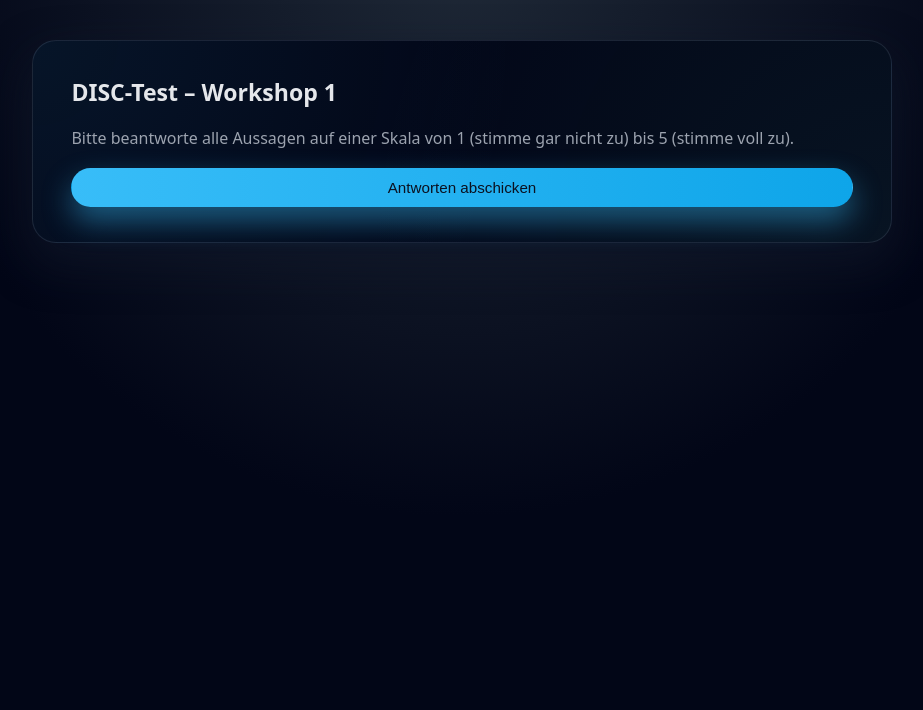
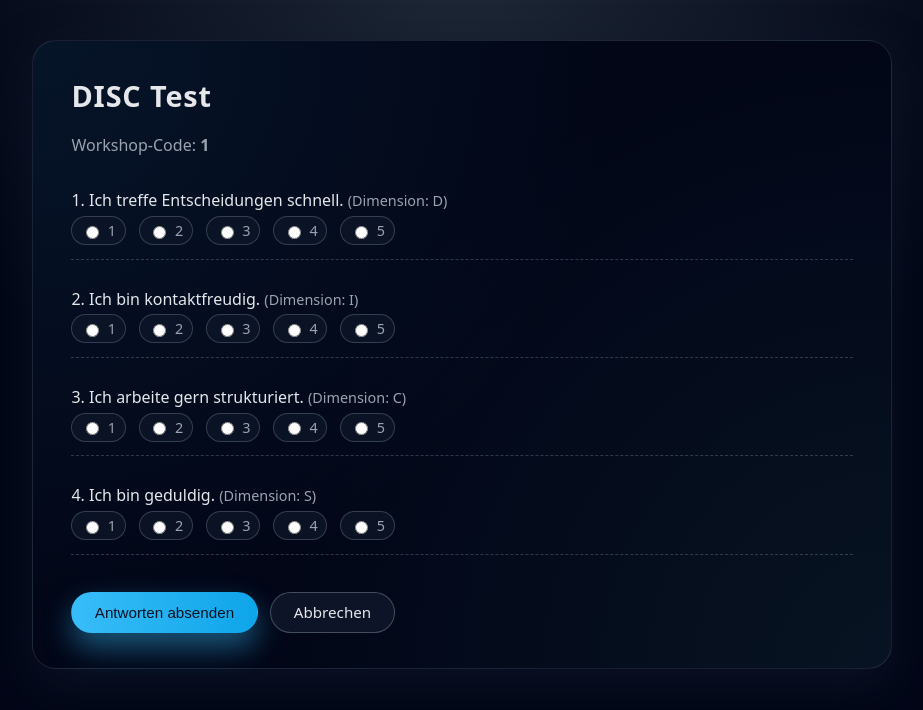
Before and after one commit to emresavas153/disc-personalitytest-app, a Flask app: page /workshops/1/test in a window 1280 px wide. Shown: the part 47-757 px from the top of the page, without its empty margins (178-1101 px from the left). Run offline with Flask 3, Linux system fonts and the light colour scheme.

Commit message:
Add dummy questions to test page and improve layout for better user experience

```diff
--- a/app.py
+++ b/app.py
@@ -63,8 +63,7 @@
 def test_get(code):
     # Später: Fragen laden
     # Jetzt: Platzhalter-Testseite
-    return render_template("test.html", code=code)
-
+    return render_template("test.html", code=code, questions=QUESTIONS)
 
 @app.route("/workshops/<code>/submit", methods=["POST"])
 def test_submit(code):
--- a/templates/test.html
+++ b/templates/test.html
@@ -1,24 +1,32 @@
 {% extends "base.html" %}
 {% block content %}
-<h2>DISC-Test – Workshop {{ code }}</h2>
-<p>Bitte beantworte alle Aussagen auf einer Skala von 1 (stimme gar nicht zu) bis 5 (stimme voll zu).</p>
 
-<form action="{{ url_for('test_submit', code=code) }}" method="post">
+<h1>DISC Test</h1>
+<p>Workshop-Code: <strong>{{ code }}</strong></p>
+
+<form method="POST" action="{{ url_for('test_submit', code=code) }}">
   {% for q in questions %}
     <div class="question-block">
       <div class="question-title">
         {{ loop.index }}. {{ q.text }}
+        <span style="color: var(--muted); font-size: 0.9rem;">(Dimension: {{ q.dimension }})</span>
       </div>
+
       <div class="scale-options">
-        {% for value in range(1, 6) %}
+        {% for v in [1,2,3,4,5] %}
           <label>
-            <input type="radio" name="q{{ q.id }}" value="{{ value }}" required>
-            {{ value }}
+            <input type="radio" name="q_{{ q.id }}" value="{{ v }}" required>
+            {{ v }}
           </label>
         {% endfor %}
       </div>
     </div>
   {% endfor %}
-  <button type="submit" class="btn btn-primary">Antworten abschicken</button>
+
+  <div class="btn-row" style="margin-top: 1.4rem;">
+    <button class="btn btn-primary" type="submit">Antworten absenden</button>
+    <a class="btn btn-secondary" href="{{ url_for('join_get') }}">Abbrechen</a>
+  </div>
 </form>
+
 {% endblock %}
```
